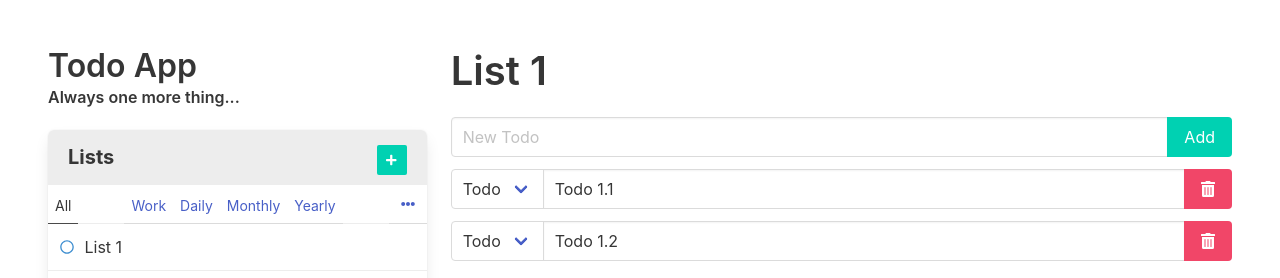
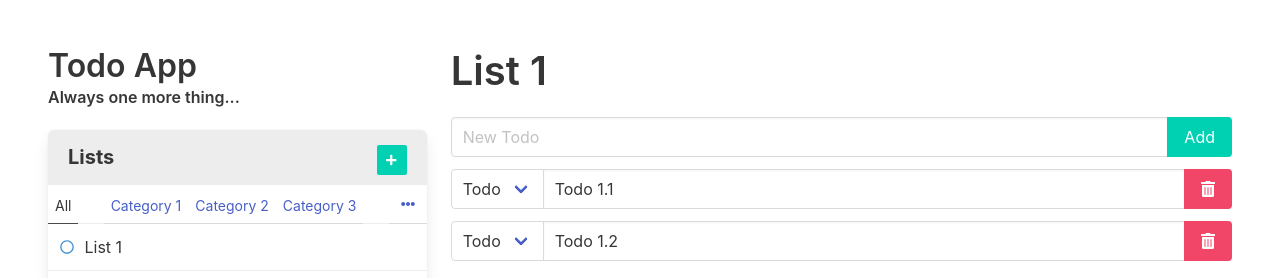
Before and after one commit to chadrc/todo-vue, a Vue app: page / in a window 1280 px wide. Shown: the top 278 px of the page. Built offline with nearby package versions, Linux system fonts and the light colour scheme.

Commit message:
Added more default categories

```diff
--- a/src/components/EditCategoriesModal.vue
+++ b/src/components/EditCategoriesModal.vue
@@ -53,7 +53,7 @@ export default class EditCategoriesModal extends Vue {
   }
 
   get categories() {
-    return this.$store.state.categories;
+    return this.$store.state.categories.slice(0, 10);
   }
 
   addCategory() {
--- a/src/components/TodoListPanel.vue
+++ b/src/components/TodoListPanel.vue
@@ -68,11 +68,16 @@ export default class TodoListPanel extends Vue {
   }
 
   get categoriesForDisplay() {
-    return this.$store.state.categories.slice(0, 4);
+    return this.$store.state.categories.slice(
+      0,
+      this.$store.getters.numberOfCategoriesToDisplay
+    );
   }
 
   get remainingCategories() {
-    return this.$store.state.categories.slice(4);
+    return this.$store.state.categories.slice(
+      this.$store.getters.numberOfCategoriesToDisplay
+    );
   }
 
   selectCategory(categoryId) {
--- a/src/store.ts
+++ b/src/store.ts
@@ -5,6 +5,23 @@ import Todo from "./classes/Todo";
 import Category from "./classes/Category";
 
 Vue.use(Vuex);
+
+const calcNumberOfCategoriesToDisplay = (categories: Category[]) => {
+  const maxCharacters = 30;
+  let characterCount = 0;
+  let categoryCount = 0;
+  for (let category of categories) {
+    characterCount += category.name.length;
+    if (characterCount <= maxCharacters) {
+      categoryCount++;
+    } else {
+      // max exceeded
+      break;
+    }
+  }
+
+  return categoryCount;
+};
 
 export default new Vuex.Store({
   state: {
@@ -16,12 +33,19 @@ export default new Vuex.Store({
     selectedCategoryId: -1,
     editingCategories: false,
     categories: [
-      new Category("Work"),
-      new Category("Daily"),
-      new Category("Monthly"),
-      new Category("Yearly"),
-      new Category("Food"),
-      new Category("Movies")
+      new Category("Category 1"),
+      new Category("Category 2"),
+      new Category("Category 3"),
+      new Category("Category 4"),
+      new Category("Category 5"),
+      new Category("Category 6"),
+      new Category("Category 7"),
+      new Category("Category 8"),
+      new Category("Category 9"),
+      new Category("Category 10"),
+      new Category("Category 11"),
+      new Category("Category 12"),
+      new Category("Category 13")
     ],
     todoLists: [
       new TodoList("List 1", [new Todo("Todo 1.1"), new Todo("Todo 1.2")]),
@@ -69,6 +93,9 @@ export default new Vuex.Store({
       }
 
       return null;
+    },
+    numberOfCategoriesToDisplay(state) {
+      return calcNumberOfCategoriesToDisplay(state.categories);
     }
   },
   mutations: {
@@ -161,7 +188,7 @@ export default new Vuex.Store({
         (category: Category) => category.id === categoryId
       );
 
-      if (index > 3) {
+      if (index > calcNumberOfCategoriesToDisplay(state.categories) - 1) {
         let category = state.categories.splice(index, 1)[0];
         state.categories.unshift(category);
       }
```
